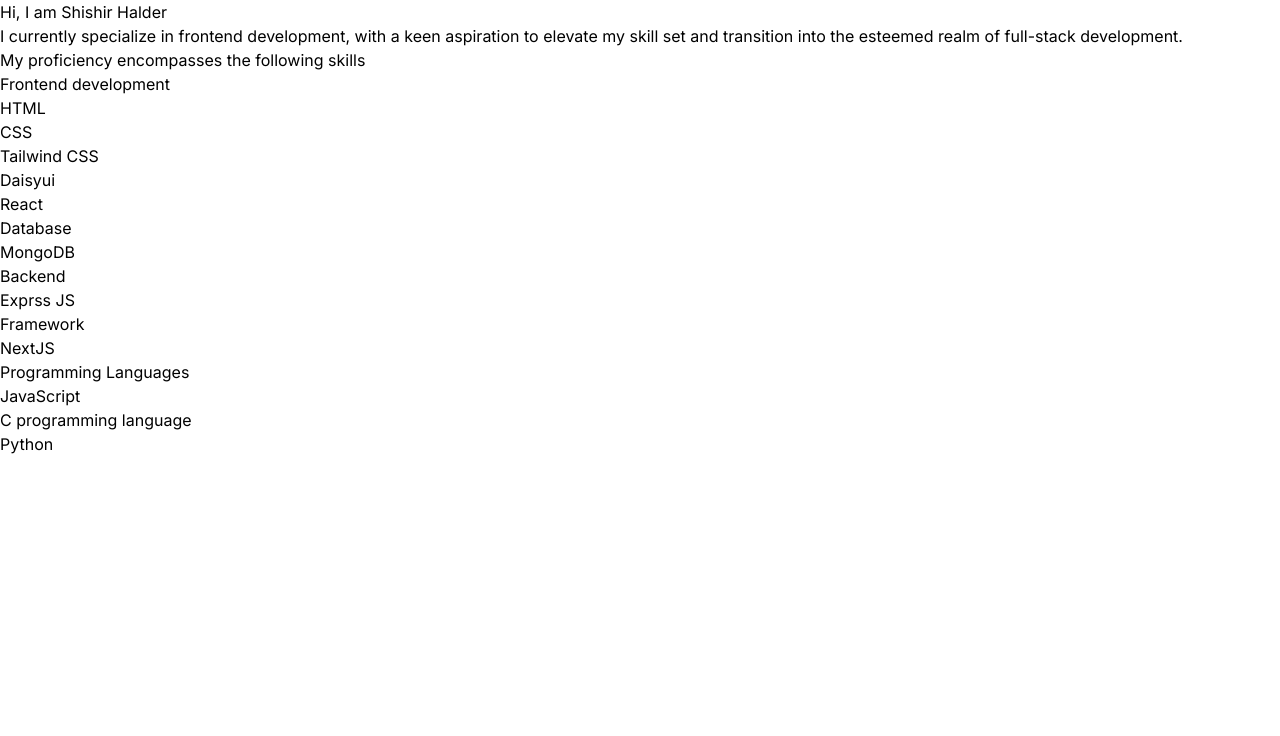
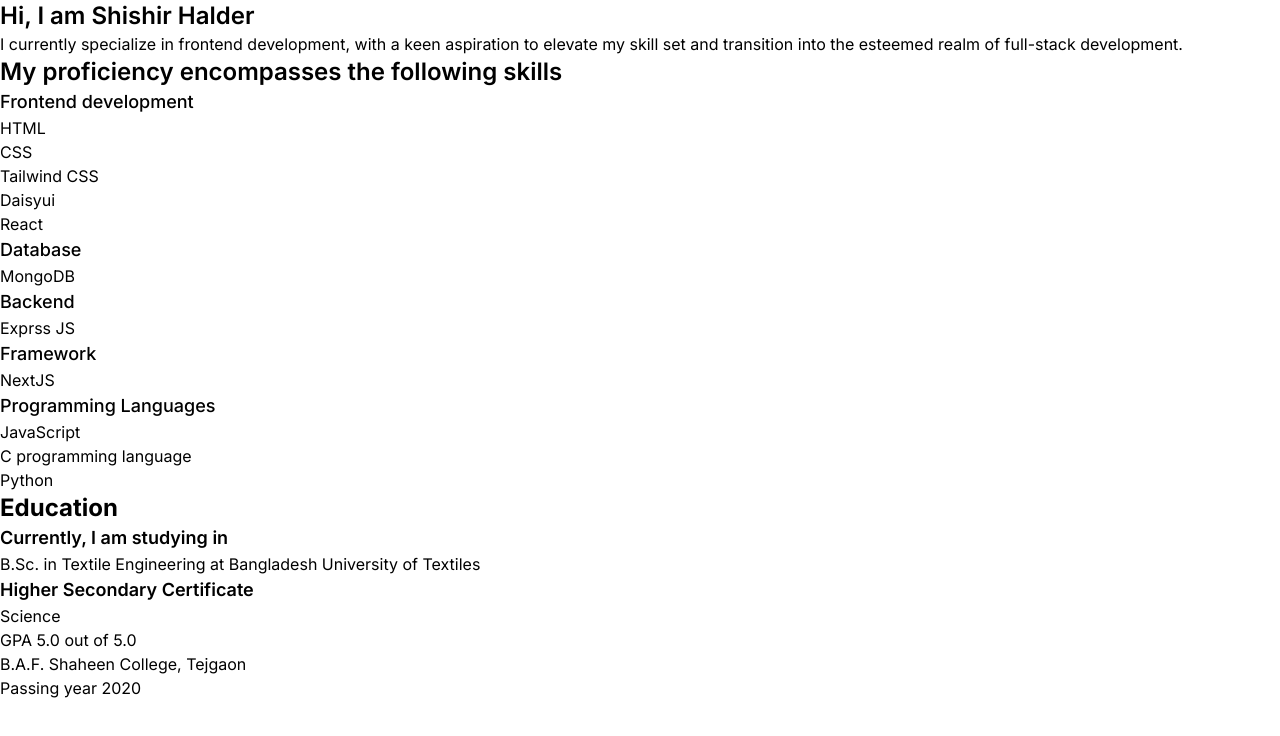
Before and after one commit to 5hishirH/portfolio, a Next.js app: page / in a window 1280 px wide. Shown: the top 736 px of the page. Built offline with nearby package versions, Linux system fonts and the light colour scheme.

Commit message:
feat: add more info to education

```diff
--- a/src/app/page.js
+++ b/src/app/page.js
@@ -1,3 +1,4 @@
+import Education from "@/components/Education/Education";
 import Header from "@/components/Header/Header";
 import Skills from "@/components/Skills/Skills";
 
@@ -6,6 +7,7 @@
     <div>
       <Header></Header>
       <Skills></Skills>
+      <Education></Education>
     </div>
   );
 };
--- /dev/null
+++ b/src/components/Education/Education.jsx
@@ -0,0 +1,29 @@
+const Education = () => {
+  return (
+    <div>
+      <h2 className="text-2xl font-bold">Education</h2>
+      <div>
+        <h3 className="text-lg font-semibold">Currently, I am studying in</h3>
+        <div>
+          <h3>
+            B.Sc. in Textile Engineering at{" "}
+            <a href="https://www.butex.edu.bd/" target="_blank">
+              Bangladesh University of Textiles
+            </a>
+          </h3>
+        </div>
+      </div>
+      <div>
+        <h3 className="text-lg font-semibold">Higher Secondary Certificate</h3>
+        <div>
+          <p>Science</p>
+          <p>GPA 5.0 out of 5.0</p>
+          <p>B.A.F. Shaheen College, Tejgaon</p>
+          <p>Passing year 2020</p>
+        </div>
+      </div>
+    </div>
+  );
+};
+
+export default Education;
--- a/src/components/Header/Header.jsx
+++ b/src/components/Header/Header.jsx
@@ -2,7 +2,7 @@
   return (
     <div>
       <div>
-        <h2>Hi, I am Shishir Halder</h2>
+        <h2 className="text-2xl font-semibold">Hi, I am Shishir Halder</h2>
         <p>
           I currently specialize in frontend development, with a keen aspiration
           to elevate my skill set and transition into the esteemed realm of
--- a/src/components/Skills/Skills.jsx
+++ b/src/components/Skills/Skills.jsx
@@ -1,10 +1,12 @@
 const Skills = () => {
   return (
     <div>
-      <h2>My proficiency encompasses the following skills</h2>
+      <h2 className="text-2xl font-semibold">
+        My proficiency encompasses the following skills
+      </h2>
       <div>
         <div>
-          <h2>Frontend development</h2>
+          <h2 className="text-lg font-medium">Frontend development</h2>
           <ul>
             <li>HTML</li>
             <li>CSS</li>
@@ -14,25 +16,25 @@
           </ul>
         </div>
         <div>
-          <h2>Database</h2>
+          <h2 className="text-lg font-medium">Database</h2>
           <ul>
             <li>MongoDB</li>
           </ul>
         </div>
         <div>
-          <h2>Backend</h2>
+          <h2 className="text-lg font-medium">Backend</h2>
           <ul>
             <li>Exprss JS</li>
           </ul>
         </div>
         <div>
-          <h2>Framework</h2>
+          <h2 className="text-lg font-medium">Framework</h2>
           <ul>
             <li>NextJS</li>
           </ul>
         </div>
         <div>
-          <h2>Programming Languages</h2>
+          <h2 className="text-lg font-medium">Programming Languages</h2>
           <ul>
             <li>JavaScript</li>
             <li>C programming language</li>
```
